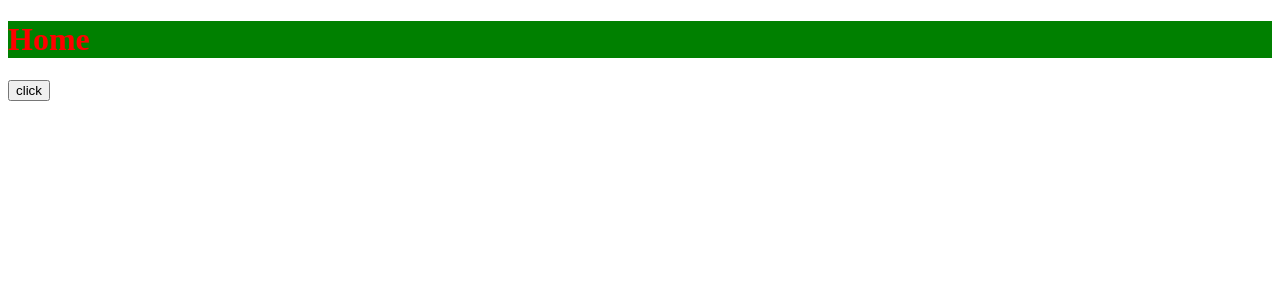
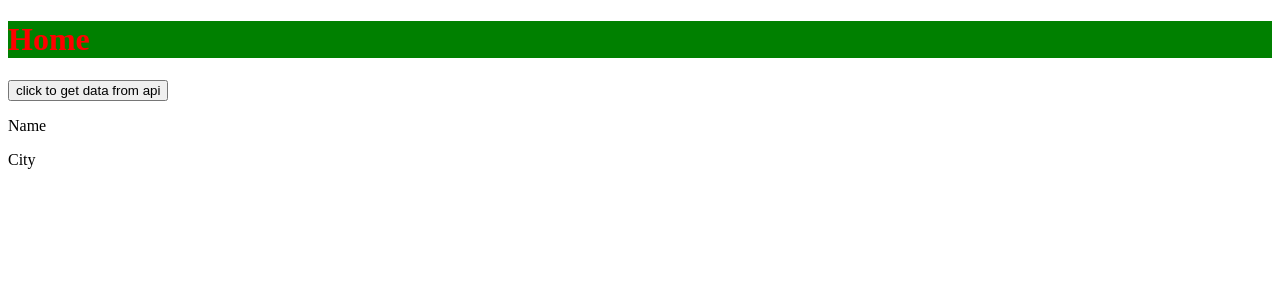
Before and after one commit to Binabh/react-ts-starter-kit, a React app: page /#/ in a window 1280 px wide. Shown: the top 300 px of the page. Built offline with nearby package versions, Linux system fonts and the light colour scheme.

Commit message:
accessing data from state done

```diff
--- a/src/slices/index.ts
+++ b/src/slices/index.ts
@@ -8,6 +8,7 @@ function createReducer(injectedReducers = {}) {
   });
   return rootReducer;
 }
-export type RootState = ReturnType<typeof createReducer>;
+const rootReducer = createReducer();
+export type RootState = ReturnType<typeof rootReducer>;
 
 export default createReducer;
--- a/src/slices/users.ts
+++ b/src/slices/users.ts
@@ -5,7 +5,7 @@ interface User {
   name: string;
 }
 
-type UserState = {
+export type UserState = {
   user: User;
   loading: boolean;
 };
--- a/src/views/Home/index.tsx
+++ b/src/views/Home/index.tsx
@@ -1,15 +1,27 @@
 import React from 'react';
-import { useDispatch } from 'react-redux';
+import { useDispatch, useSelector } from 'react-redux';
+import { RootState } from 'src/slices/';
 import { getUserRequest } from 'src/slices/users';
 
 function Home() {
   const dispatch = useDispatch();
+  const user = useSelector((state: RootState) => state.user);
   return (
     <>
       <h1>Home</h1>
       <button type="button" onClick={() => dispatch(getUserRequest('ce5f60e2'))}>
-        click
+        click to get data from api
       </button>
+      {user.loading ? (
+        'getting data...'
+      ) : (
+        <>
+          <p>Name</p>
+          <p>{user.user.name}</p>
+          <p>City</p>
+          <p>{user.user.city}</p>
+        </>
+      )}
     </>
   );
 }
```
Also changed, not shown: src/@types/custom.d.ts (renamed from src/main.d.ts), 1 other file (tests, documents, lock files or other folders).
